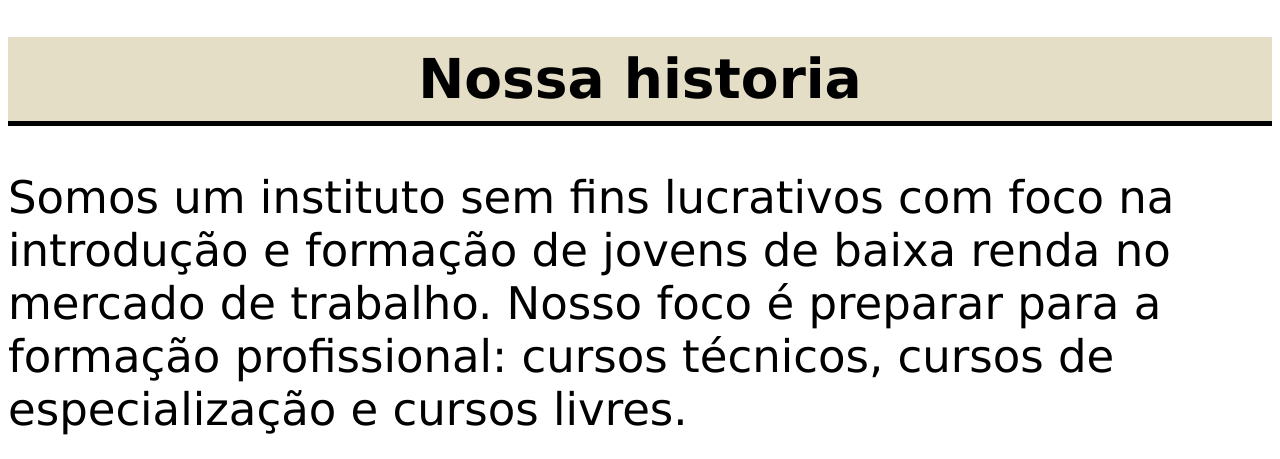
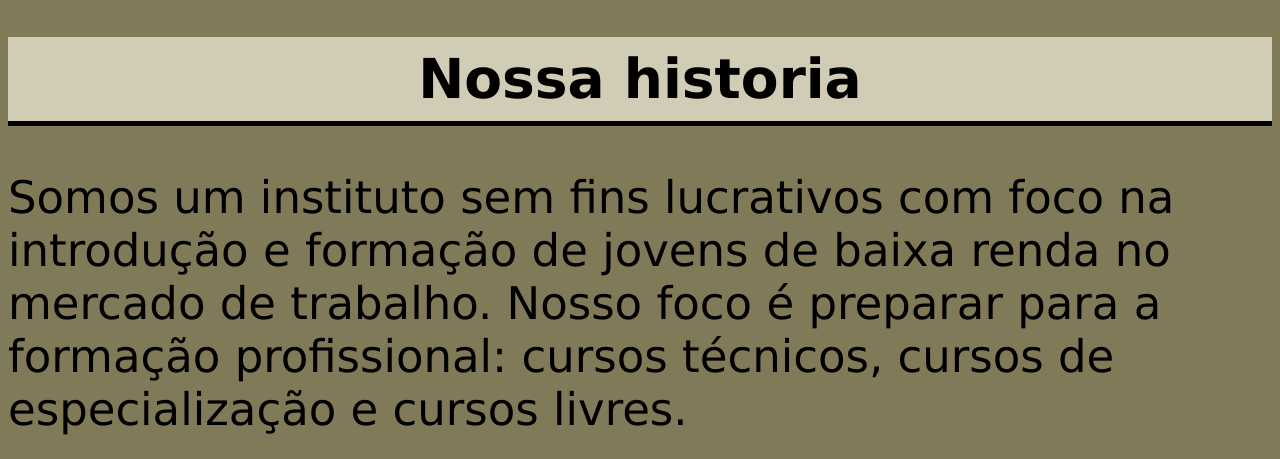
Before and after one commit to Flakes-ops/Flakes-ops.github.io, a plain HTML site: page sobre.html in a window 1280 px wide. Shown: the top 459 px of the page. Drawn offline with Linux system fonts and the light colour scheme.

Commit message:
Update sobre.css

```diff
--- a/sobre.css
+++ b/sobre.css
@@ -1,10 +1,11 @@
 body{
     font-family: 'Lucida Sans', Helvetica, sans-serif;
     color: black;
+    background-color: #817a58;
 }
 h1{
     padding: 10px;
-    background-color: #e3dec5;
+    background-color: #d1ccb5;
     color: black;
     border-bottom: 5px solid black;
     text-align: center;
```
